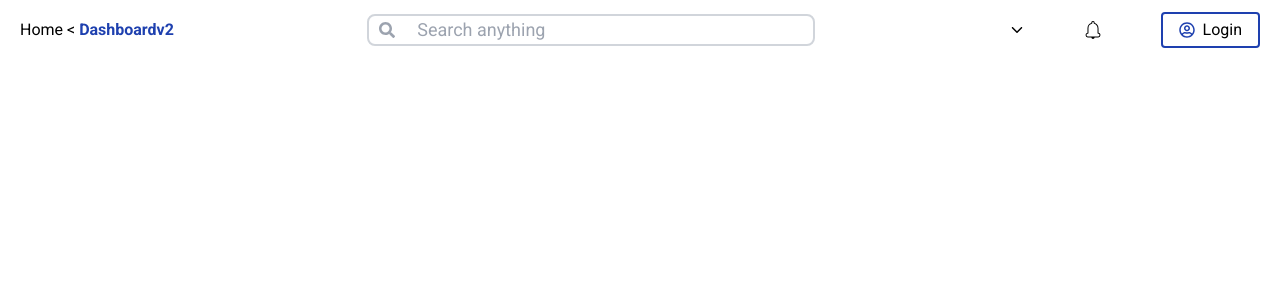
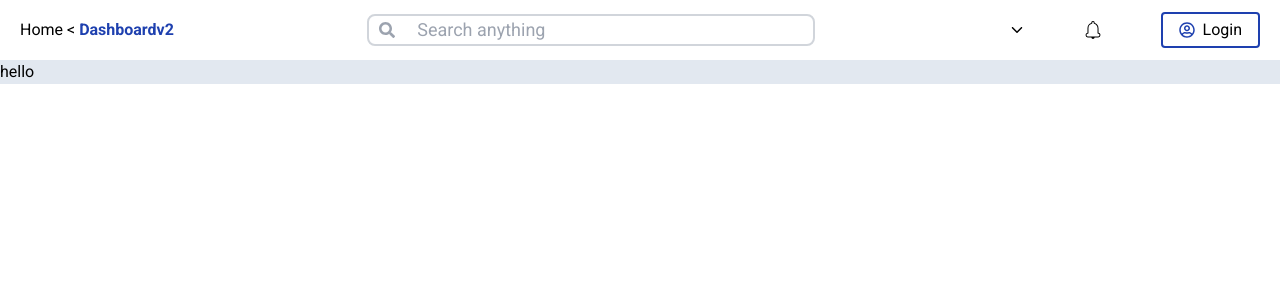
Before and after one commit to shivPratap007/assignment-01, a React (Vite) app: page / in a window 1280 px wide. Shown: the top 300 px of the page. Built offline with nearby package versions, Linux system fonts and the light colour scheme.

Commit message:
Add: hero section

```diff
--- a/src/App.tsx
+++ b/src/App.tsx
@@ -1,12 +1,13 @@
+import Hero from "./components/Hero";
 import NavBar from "./components/NavBar";
 
 function App() {
-  return(
+  return (
     <>
-    <NavBar/>
+      <NavBar />
+      <Hero />
     </>
-  )
-
+  );
 }
 
 export default App;
--- /dev/null
+++ b/src/components/Hero.tsx
@@ -0,0 +1,8 @@
+
+export default function Hero() {
+  return (
+    <section className="w-screen bg-slate-200 ">
+        hello
+    </section>
+  )
+}
```
